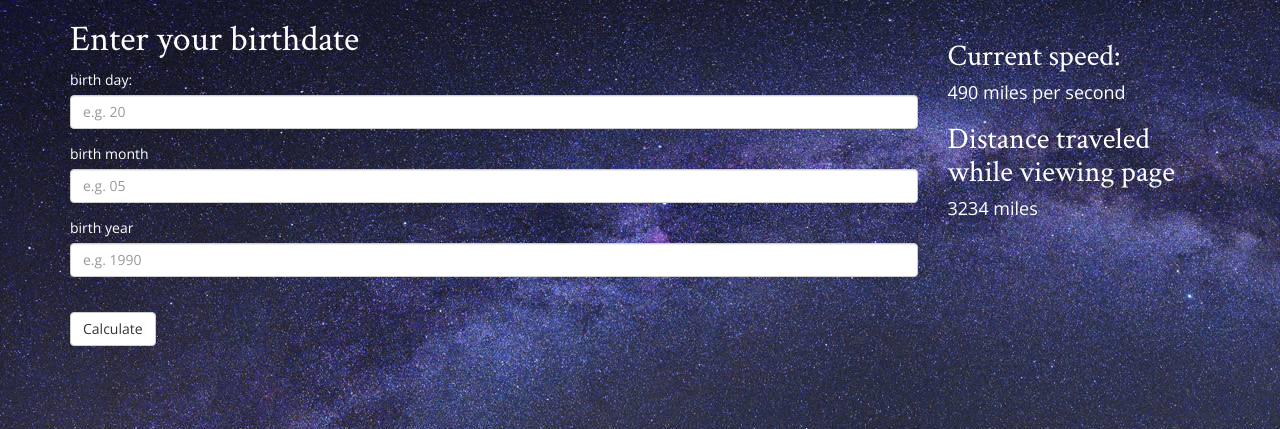
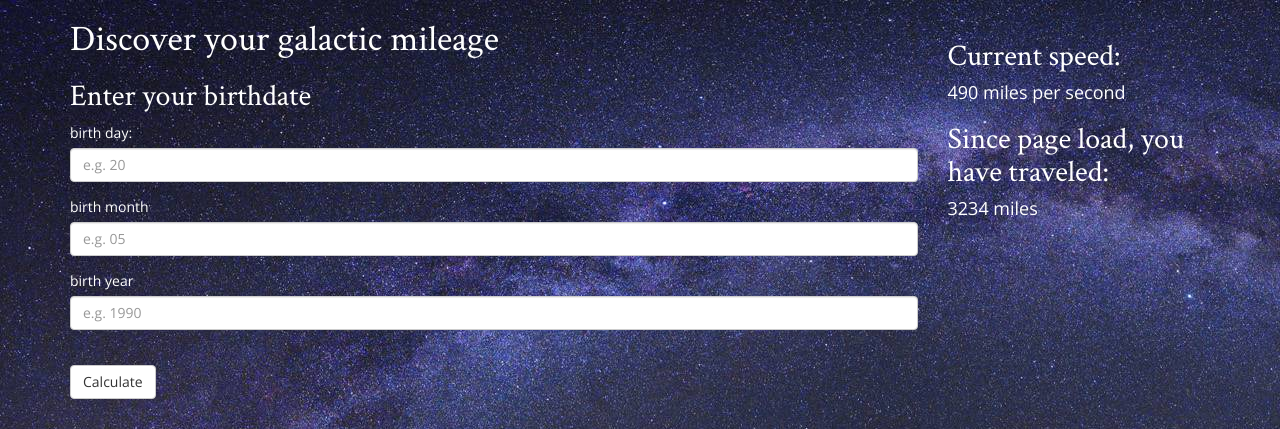
Before and after one commit to walkerdb/galactic_odometer, a Flask app: page / in a window 1280 px wide. Shown: the top 429 px of the page. Run offline with Flask 2, Linux system fonts and the light colour scheme; some libraries are stand-ins or nearby versions.

Commit message:
visual improvements

```diff
--- a/templates/base.html
+++ b/templates/base.html
@@ -2,7 +2,7 @@
 <html>
 <head lang="en">
     <meta charset="UTF-8">
-    <title>Your galactic pedometer</title>
+    <title>Your galactic odometer</title>
     <link type="text/css" rel="stylesheet" href="{{ url_for('static', filename='bootstrap.css')}}"/>
     <link type="text/css" rel="stylesheet" href="{{ url_for('static', filename='style.css')}}"/>
     <link href='http://fonts.googleapis.com/css?family=Open+Sans:400,300,600,700' rel='stylesheet' type='text/css'>
@@ -20,7 +20,7 @@
                 <br>
                 <h2>Current speed: </h2>
                 <h4>490 miles per second</h4>
-                <h2>Distance traveled while viewing page</h2>
+                <h2>Since page load, you have traveled:</h2>
                 <h4><span id="mile_count"></span></h4>
             </div>
         </div>
--- a/templates/index.html
+++ b/templates/index.html
@@ -14,7 +14,8 @@
 {% endblock %}
 
 {% block data %}
-    <h1>Enter your birthdate</h1>
+    <h1>Discover your galactic mileage</h1>
+    <h2>Enter your birthdate</h2>
     <form action="" method="post" name="get-date">
         {{ form.hidden_tag() }}
         <div class="form-group">
```
